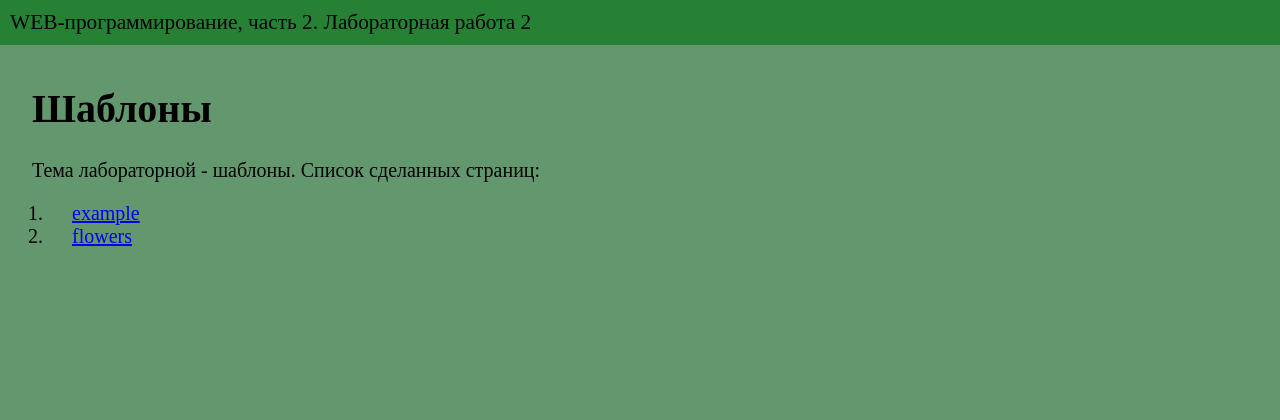
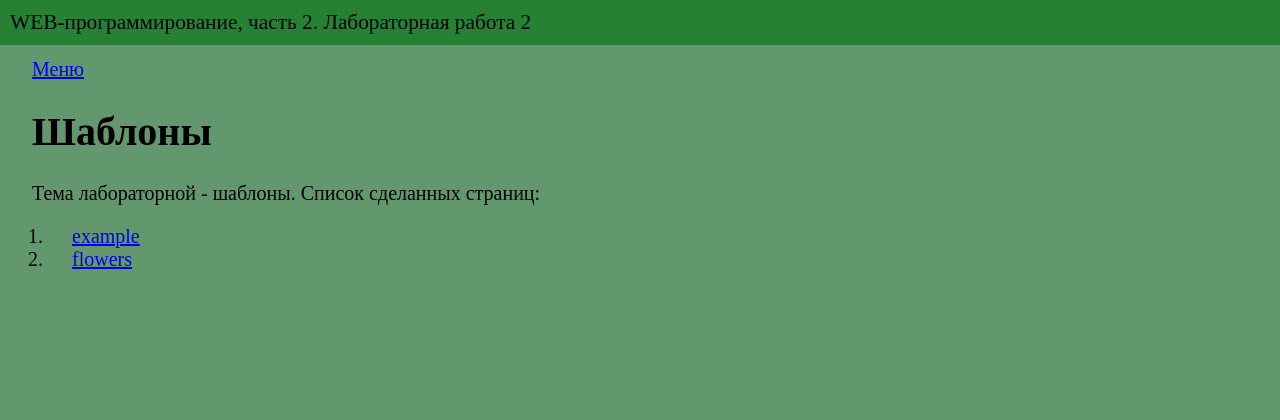
Before and after one commit to OlyaZalevskaya/web-programming-labs-2, a Flask app: page /lab2/ in a window 1280 px wide. Shown: the top 420 px of the page. Run offline with Flask 3, Linux system fonts and the light colour scheme.

Commit message:
Добавлены ссылки

```diff
--- a/templates/base.html
+++ b/templates/base.html
@@ -12,6 +12,7 @@
     </header>
 
     <main>
+        <a href = '/menu'>Меню</a>
         {% block main %}{% endblock %}
     </main>
 
```
